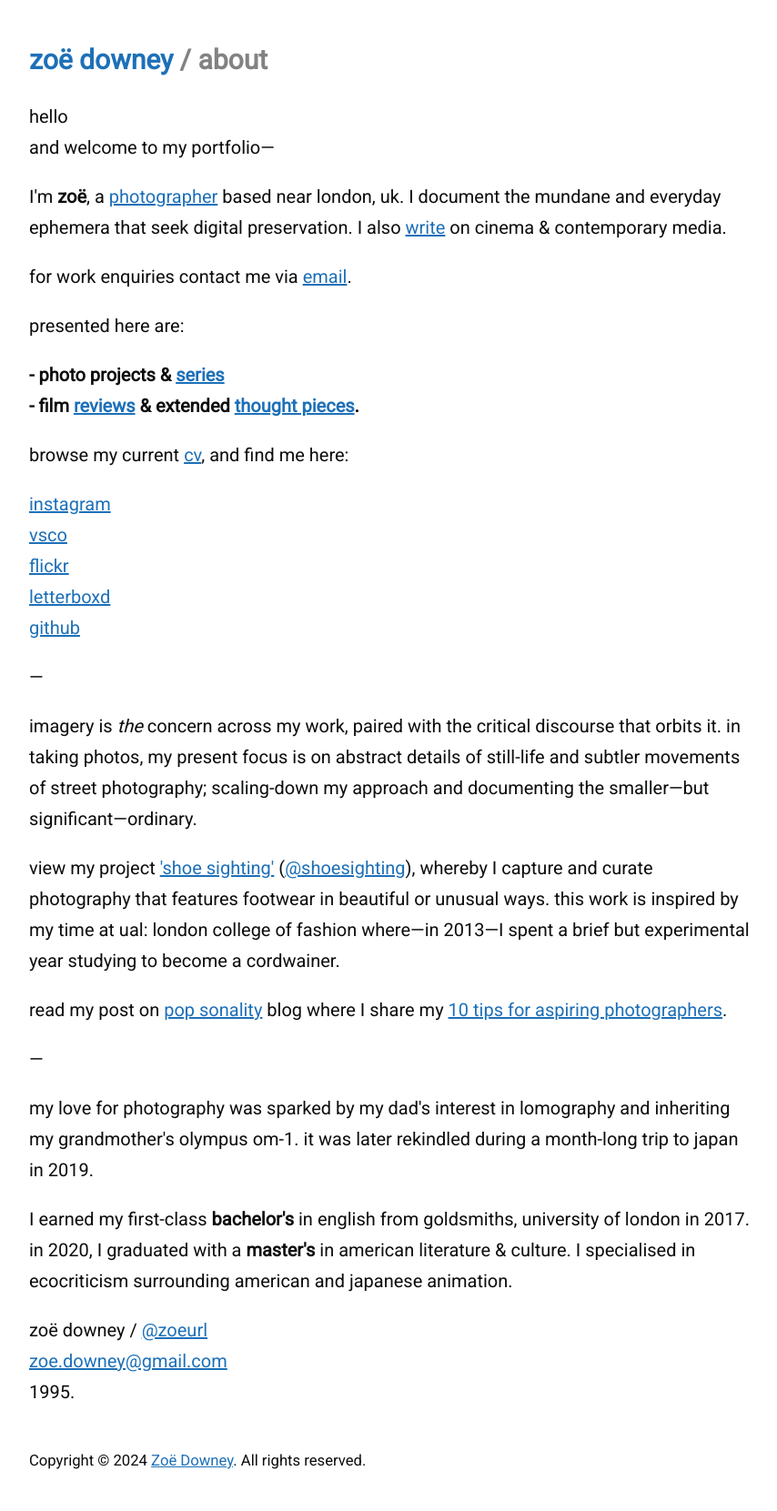
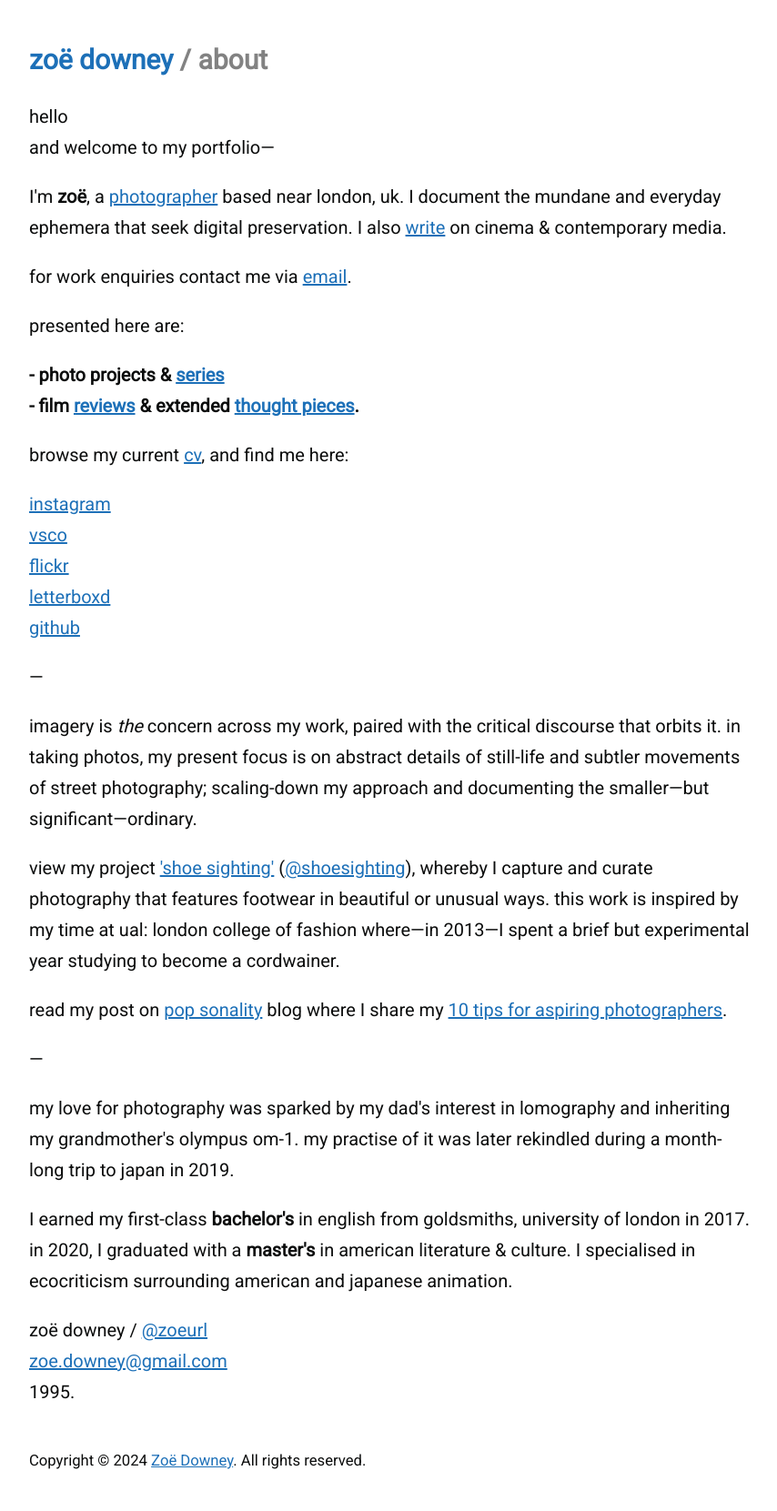
Before and after one commit to zoeurl/zoedowney.github.io, a Jekyll site: the page built from about/index.html, in a window 1280 px wide. Shown: the whole page at 91% size, without its empty margins (208-1062 px from the left). Built offline with Jekyll 4.4.1, drawn with Linux system fonts in a browser that asks for light colours.

Commit message:
Update index.html

```diff
--- a/about/index.html
+++ b/about/index.html
@@ -34,7 +34,7 @@
 </p>
 —
 </p>
-my love for photography was sparked by my dad's interest in lomography and inheriting my grandmother's olympus om-1. it was later rekindled during a month-long trip to japan in 2019.
+my love for photography was sparked by my dad's interest in lomography and inheriting my grandmother's olympus om-1. my practise of it was later rekindled during a month-long trip to japan in 2019.
 </p>
 I earned my first-class <strong>bachelor's</strong> in english from goldsmiths, university of london in 2017. in 2020, I graduated with a <strong>master's</strong> in american literature & culture. I specialised in ecocriticism surrounding american and japanese animation.
 </p>
```
